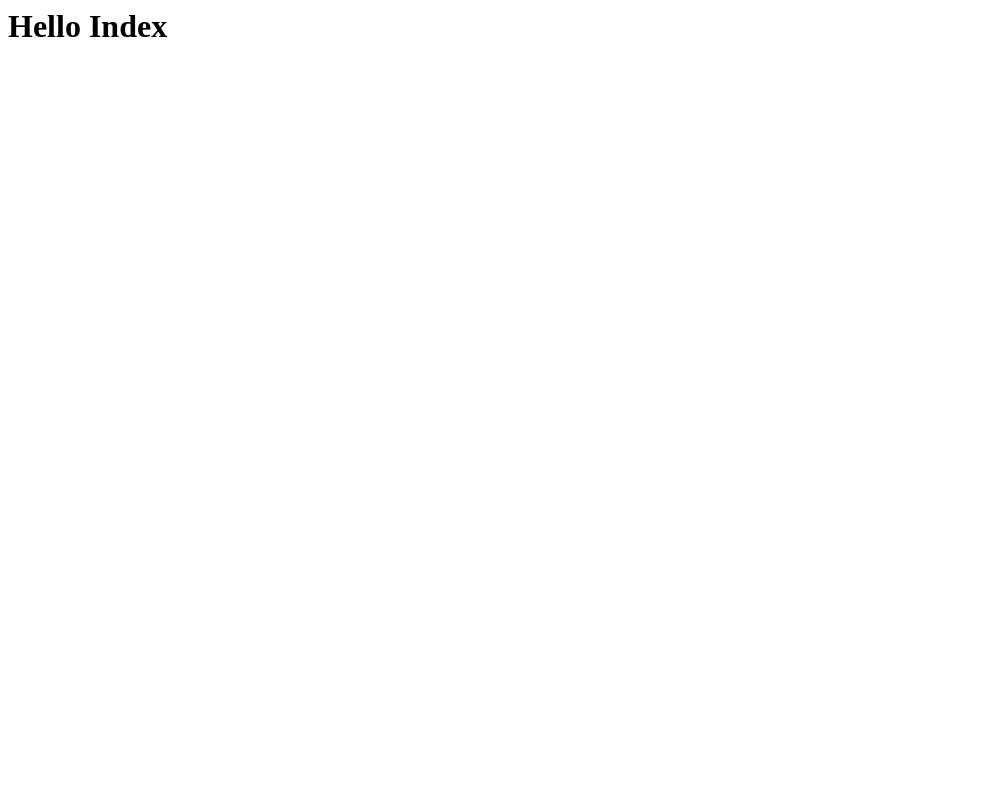
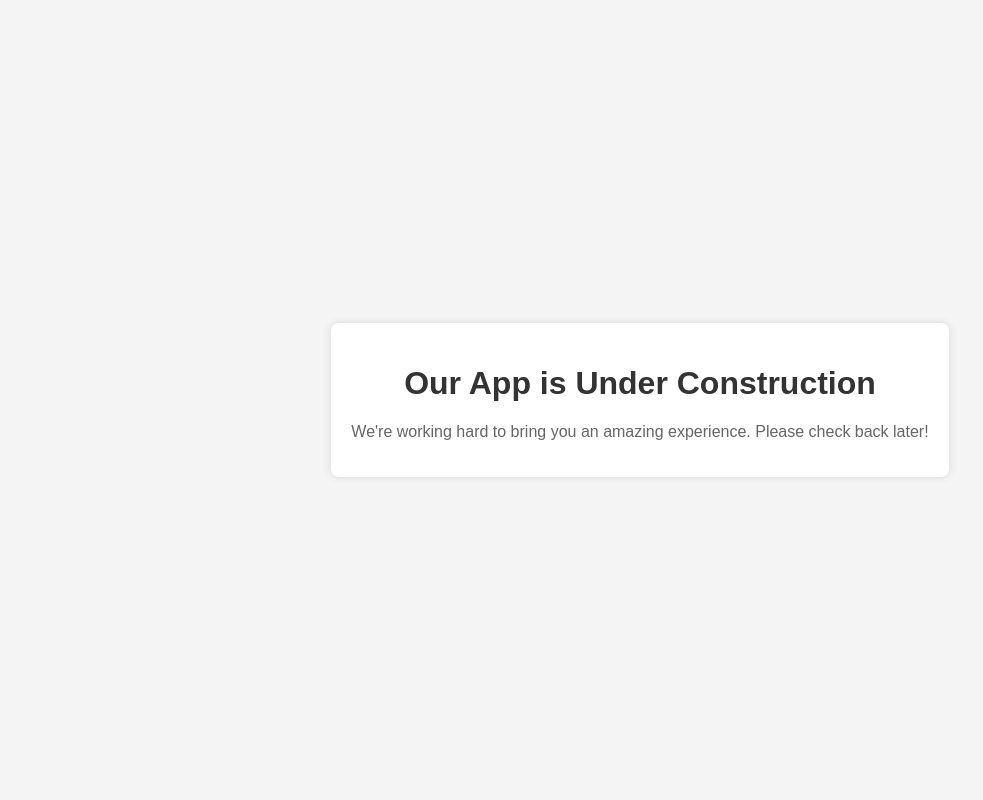
Before and after one commit to lahiruomadhawa/Django-Crm-CRUD, a Django app: page / in a window 1280 px wide. Before the commit the part shown is almost empty. Shown: the whole page, without its empty margins (0-983 px from the left). Run offline with Django 5.2, Linux system fonts and the light colour scheme.

Commit message:
created all required views

```diff
--- a/crm/webapp/templates/webapp/index.html
+++ b/crm/webapp/templates/webapp/index.html
@@ -1 +1,40 @@
-<h1>Hello Index</h1>
+<!DOCTYPE html>
+<html lang="en">
+<head>
+    <meta charset="UTF-8">
+    <meta name="viewport" content="width=device-width, initial-scale=1.0">
+    <title>Under Construction</title>
+    <style>
+        body {
+            font-family: Arial, sans-serif;
+            background-color: #f4f4f4;
+            margin: 0;
+            padding: 0;
+            display: flex;
+            justify-content: center;
+            align-items: center;
+            height: 100vh;
+            text-align: center;
+        }
+        .container {
+            max-width: 600px;
+            padding: 20px;
+            background-color: #fff;
+            border-radius: 8px;
+            box-shadow: 0 0 10px rgba(0,0,0,0.1);
+        }
+        h1 {
+            color: #333;
+        }
+        p {
+            color: #666;
+        }
+    </style>
+</head>
+<body>
+    <div class="container">
+        <h1>Our App is Under Construction</h1>
+        <p>We're working hard to bring you an amazing experience. Please check back later!</p>
+    </div>
+</body>
+</html>
```
Also changed, not shown: crm/webapp/templates/webapp/base.html (added), crm/webapp/templates/webapp/create-record.html (added), crm/webapp/templates/webapp/dashboard.html (added), crm/webapp/templates/webapp/my-login.html (added), crm/webapp/templates/webapp/navbar.html (added), crm/webapp/templates/webapp/register.html (added), crm/webapp/templates/webapp/update-record.html (added), crm/webapp/templates/webapp/view-record.html (added).
